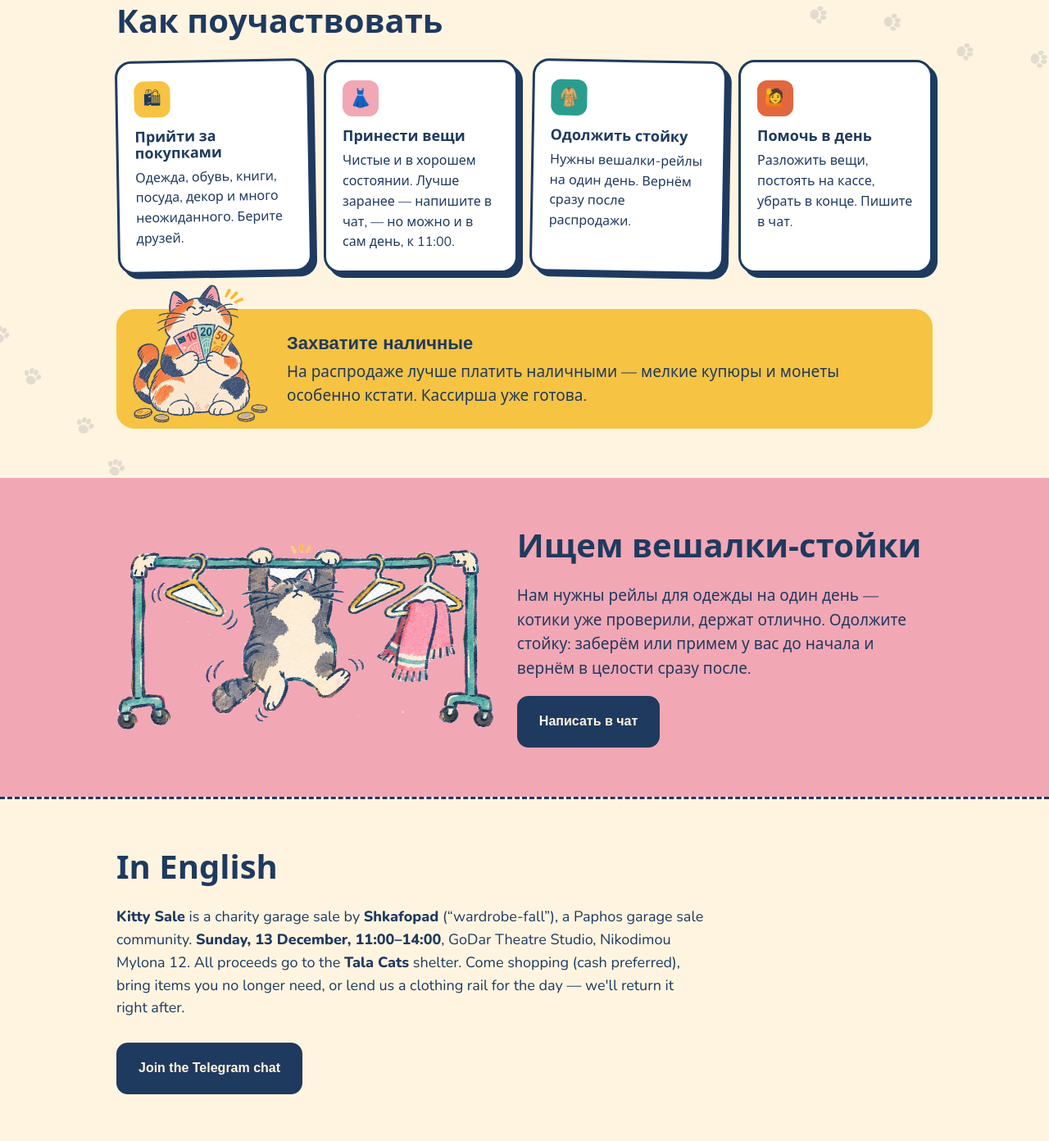
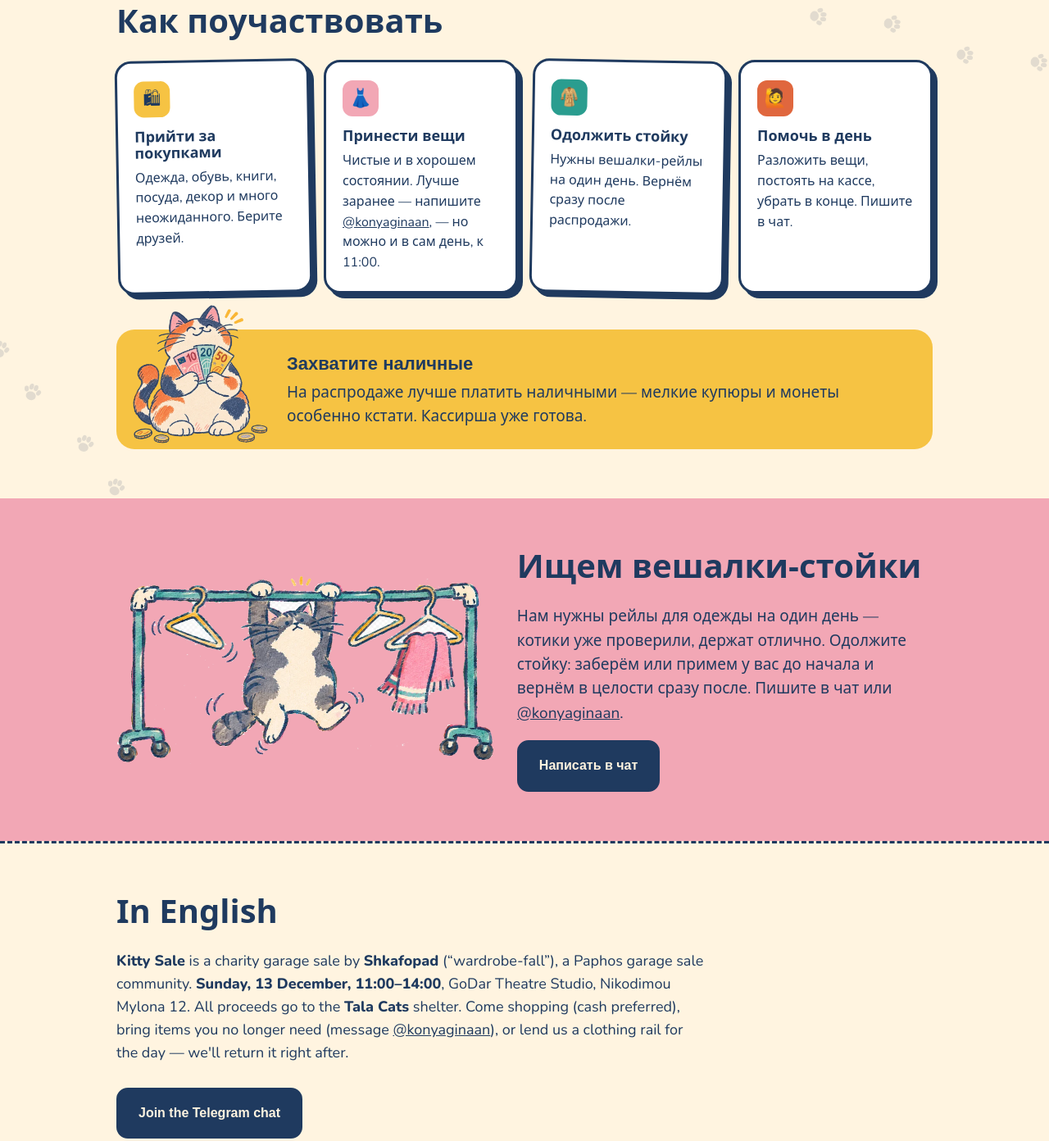
Before and after one commit to konyaginaan/shkafopad, a plain HTML site: page index.html in a window 1280 px wide. Shown: the part 1467-2859 px from the top of the page at 82% size. Drawn offline with nearby package versions, Linux system fonts and the light colour scheme; a web font is replaced by a local one.

Commit message:
Ссылка на чат и контакт @konyaginaan
Co-Authored-By: Claude Opus 5.5 <noreply@anthropic.com>

```diff
--- a/index.html
+++ b/index.html
@@ -156,8 +156,7 @@ footer p{margin:0;font-size:15px}
         <span class="pill navy">11:00–14:00</span>
       </div>
       <div class="btns">
-        <!-- TODO: вставить ссылку на Telegram-чат -->
-        <a class="btn" href="#chat" id="chat-top">Чат в Telegram</a>
+        <a class="btn" href="https://t.me/+dbmjNHDXhRUwZDUy" target="_blank" rel="noopener" id="chat-top">Чат в Telegram</a>
         <a class="btn ghost" href="#event">Где и когда</a>
       </div>
     </div>
@@ -204,7 +203,7 @@ footer p{margin:0;font-size:15px}
     <h2>Как поучаствовать</h2>
     <div class="ways">
       <div class="card"><svg class="stamp"><use href="#paw"/></svg><div class="ico">🛍</div><h3>Прийти за покупками</h3><p>Одежда, обувь, книги, посуда, декор и много неожиданного. Берите друзей.</p></div>
-      <div class="card"><svg class="stamp"><use href="#paw"/></svg><div class="ico">👗</div><h3>Принести вещи</h3><p>Чистые и в хорошем состоянии. Лучше заранее — напишите в чат, — но можно и в сам день, к 11:00.</p></div>
+      <div class="card"><svg class="stamp"><use href="#paw"/></svg><div class="ico">👗</div><h3>Принести вещи</h3><p>Чистые и в хорошем состоянии. Лучше заранее — напишите <a href="https://t.me/konyaginaan" target="_blank" rel="noopener">@konyaginaan</a>, — но можно и в сам день, к 11:00.</p></div>
       <div class="card"><svg class="stamp"><use href="#paw"/></svg><div class="ico">🧥</div><h3>Одолжить стойку</h3><p>Нужны вешалки-рейлы на один день. Вернём сразу после распродажи.</p></div>
       <div class="card"><svg class="stamp"><use href="#paw"/></svg><div class="ico">🙋</div><h3>Помочь в день</h3><p>Разложить вещи, постоять на кассе, убрать в конце. Пишите в чат.</p></div>
     </div>
@@ -220,8 +219,8 @@ footer p{margin:0;font-size:15px}
     <img src="img/cats/rail.webp" alt="Котик висит на вешалке-стойке, вокруг качаются плечики и розовый шарф">
     <div>
       <h2>Ищем вешалки-стойки</h2>
-      <p>Нам нужны рейлы для одежды на один день — котики уже проверили, держат отлично. Одолжите стойку: заберём или примем у вас до начала и вернём в целости сразу после.</p>
-      <a class="btn" href="#chat" id="chat-rails">Написать в чат</a>
+      <p>Нам нужны рейлы для одежды на один день — котики уже проверили, держат отлично. Одолжите стойку: заберём или примем у вас до начала и вернём в целости сразу после. Пишите в чат или <a href="https://t.me/konyaginaan" target="_blank" rel="noopener">@konyaginaan</a>.</p>
+      <a class="btn" href="https://t.me/+dbmjNHDXhRUwZDUy" target="_blank" rel="noopener" id="chat-rails">Написать в чат</a>
     </div>
   </div>
 </section>
@@ -229,8 +228,8 @@ footer p{margin:0;font-size:15px}
 <section class="en" id="en" lang="en">
   <div class="wrap">
     <h2>In English</h2>
-    <p><b>Kitty Sale</b> is a charity garage sale by <b>Shkafopad</b> (“wardrobe-fall”), a Paphos garage sale community. <b>Sunday, 13 December, 11:00–14:00</b>, GoDar Theatre Studio, Nikodimou Mylona 12. All proceeds go to the <b>Tala Cats</b> shelter. Come shopping (cash preferred), bring items you no longer need, or lend us a clothing rail for the day — we'll return it right after.</p>
-    <div class="btns"><a class="btn" href="#chat" id="chat-en">Join the Telegram chat</a></div>
+    <p><b>Kitty Sale</b> is a charity garage sale by <b>Shkafopad</b> (“wardrobe-fall”), a Paphos garage sale community. <b>Sunday, 13 December, 11:00–14:00</b>, GoDar Theatre Studio, Nikodimou Mylona 12. All proceeds go to the <b>Tala Cats</b> shelter. Come shopping (cash preferred), bring items you no longer need (message <a href="https://t.me/konyaginaan" target="_blank" rel="noopener">@konyaginaan</a>), or lend us a clothing rail for the day — we'll return it right after.</p>
+    <div class="btns"><a class="btn" href="https://t.me/+dbmjNHDXhRUwZDUy" target="_blank" rel="noopener" id="chat-en">Join the Telegram chat</a></div>
   </div>
 </section>
 
```
